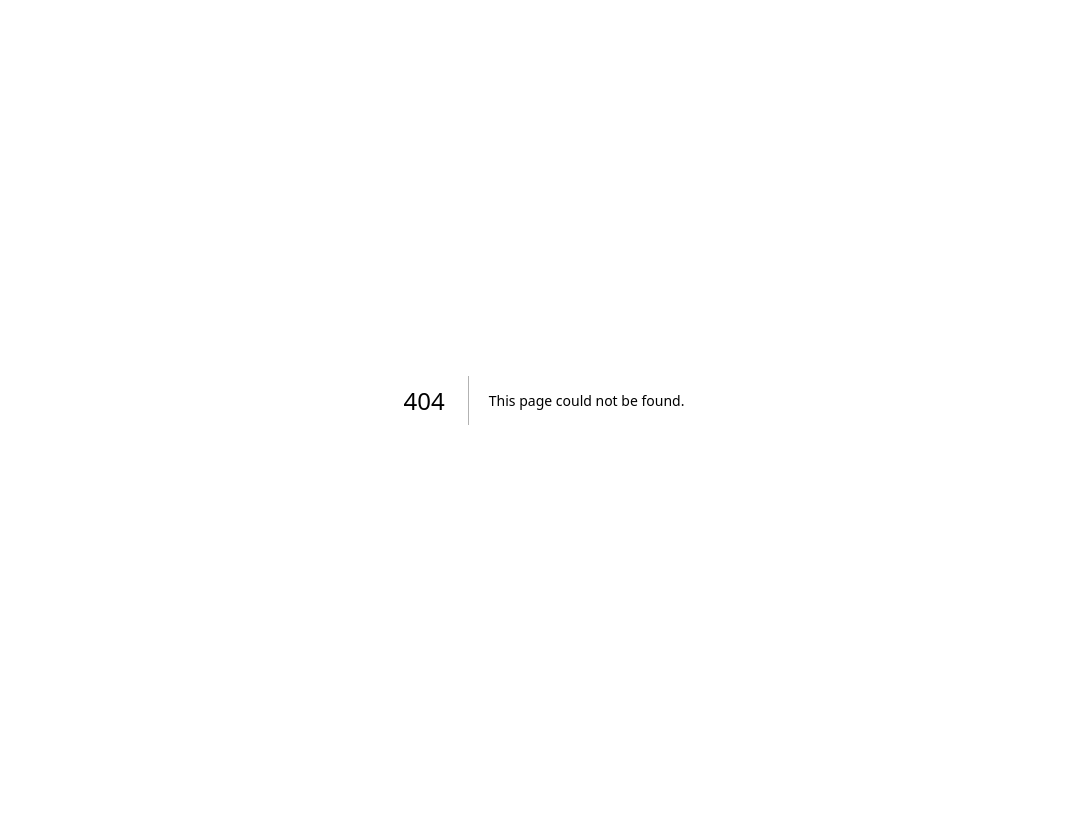
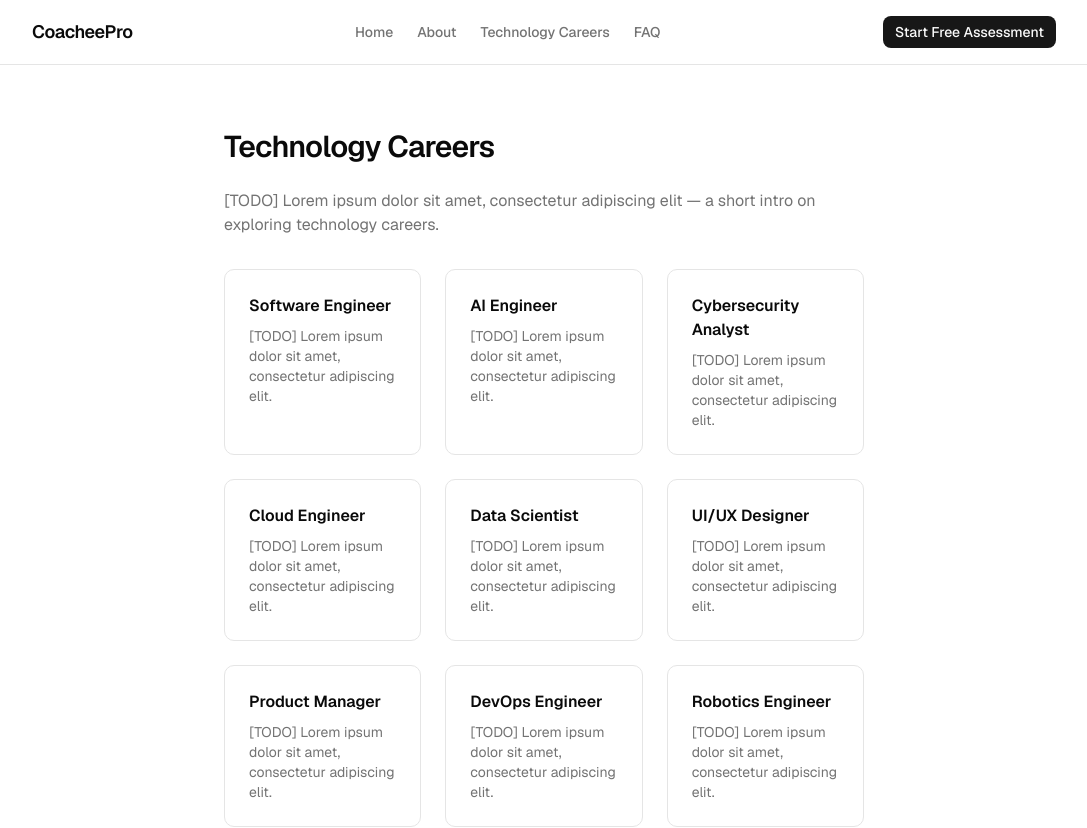
Before and after one commit to NaseerDragonRose/coachee-pro, a Next.js app: page /technology-careers in a window 1280 px wide. Before the commit this address had no page. Shown: the top 828 px of the page, without its empty margins (96-1183 px from the left). Before the commit the page ends 800 px from the top, so only its background shows below. Built offline with nearby package versions, Linux system fonts and the light colour scheme.

Commit message:
feat: add Technology Careers page

```diff
--- /dev/null
+++ b/app/(marketing)/technology-careers/page.tsx
@@ -0,0 +1,46 @@
+import type { Metadata } from "next"
+
+import { Section } from "@/components/marketing/section"
+
+export const metadata: Metadata = {
+  title: "Technology Careers — CoacheePro",
+  description:
+    "Explore the technology careers CoacheePro helps Class 11 & 12 students evaluate.",
+}
+
+const CAREERS = [
+  "Software Engineer",
+  "AI Engineer",
+  "Cybersecurity Analyst",
+  "Cloud Engineer",
+  "Data Scientist",
+  "UI/UX Designer",
+  "Product Manager",
+  "DevOps Engineer",
+  "Robotics Engineer",
+  "Game Developer",
+] as const
+
+export default function TechnologyCareersPage() {
+  return (
+    <main className="flex flex-1 flex-col">
+      <Section title="Technology Careers">
+        <p className="text-pretty text-muted-foreground">
+          [TODO] Lorem ipsum dolor sit amet, consectetur adipiscing elit —
+          a short intro on exploring technology careers.
+        </p>
+        <div className="mt-8 grid gap-6 sm:grid-cols-2 lg:grid-cols-3">
+          {CAREERS.map((career) => (
+            <div key={career} className="rounded-lg border border-border p-6">
+              <p className="font-semibold">{career}</p>
+              <p className="mt-2 text-sm text-muted-foreground">
+                [TODO] Lorem ipsum dolor sit amet, consectetur adipiscing
+                elit.
+              </p>
+            </div>
+          ))}
+        </div>
+      </Section>
+    </main>
+  )
+}
```
